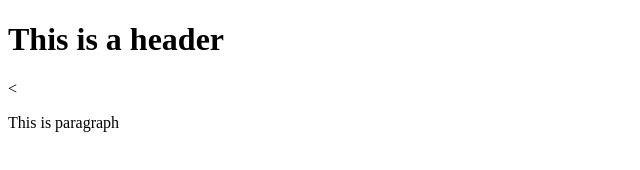
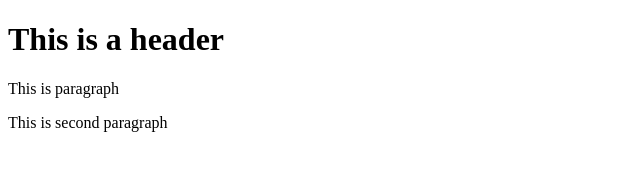
Before and after one commit to narendrahm/git-test, a plain HTML site: page index.html in a window 1280 px wide. Shown: the whole page, without its empty margins (0-640 px from the left). Drawn offline with Linux system fonts and the light colour scheme.

Commit message:
third commit

```diff
--- a/index.html
+++ b/index.html
@@ -4,6 +4,7 @@
   <head></head>
   <body>
     <h1>This is a header</h1>
-    <<p>This is paragraph</p>
+    <p>This is paragraph</p>
+    <p>This is second paragraph</p>
   </body>
 </html>
```
